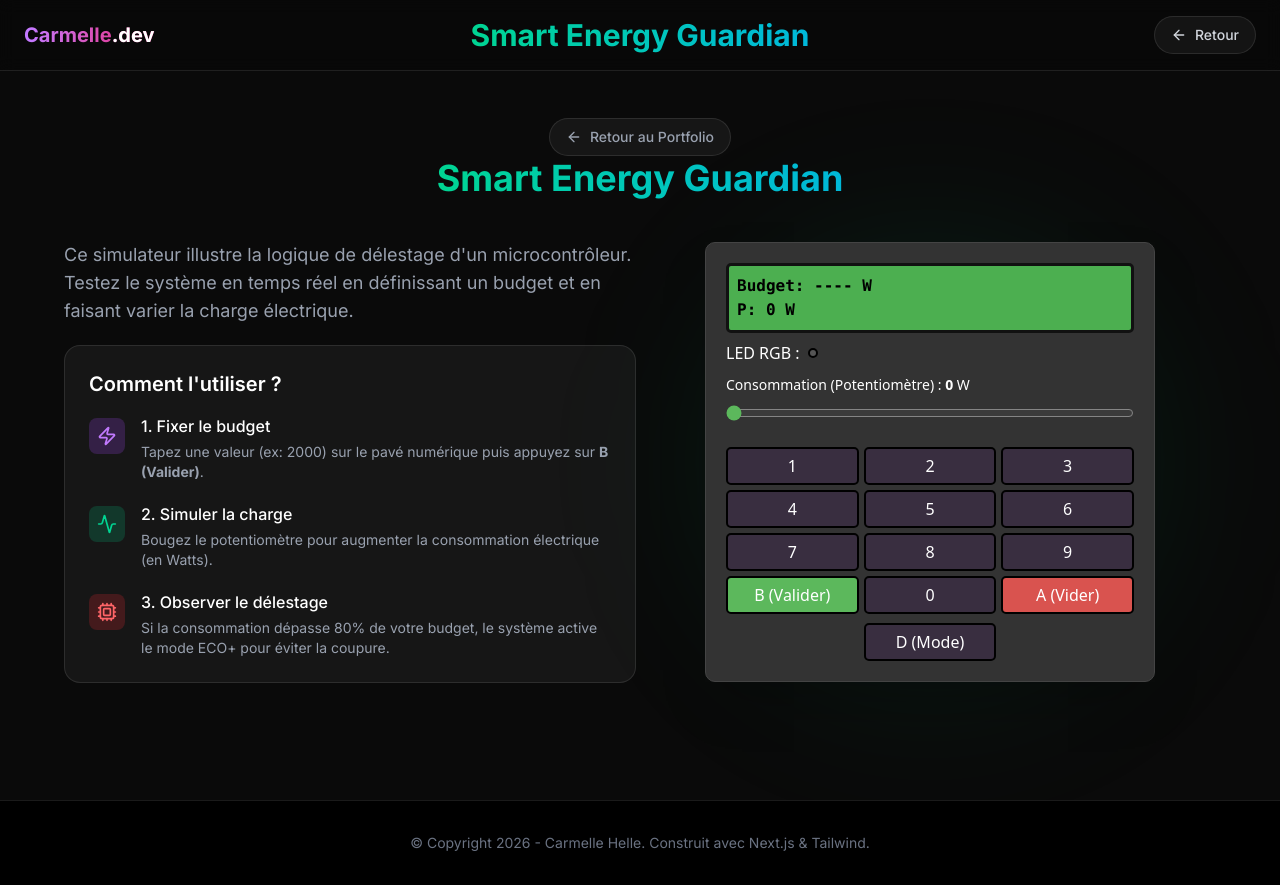
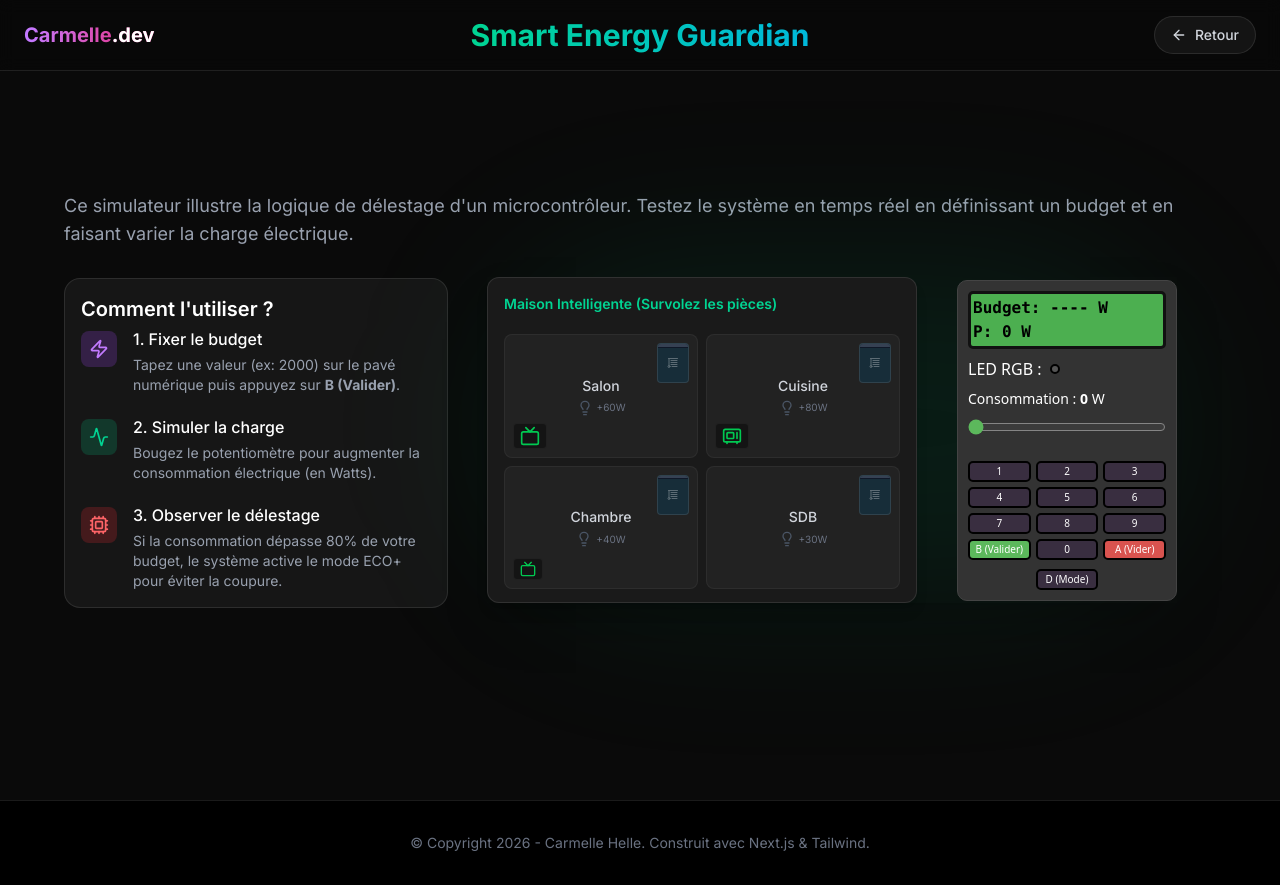
Before and after one commit to Hcarmelle7/Monportfolio, a Next.js app: page /demo in a window 1280 px wide. Built offline with nearby package versions, Linux system fonts and the light colour scheme.

Commit message:
simulation de smart energy guardian

```diff
--- a/app/demo/page.tsx
+++ b/app/demo/page.tsx
@@ -15,11 +15,13 @@ export default function SimulateurPage() {
 
       {/* Conteneur principal  */}
       <div className="max-w-6xl w-full mx-auto">
-        <div className="flex flex-col items-center mb-8">
-          {/* <div className="inline-flex items-center gap-2 px-4 py-2 rounded-full bg-emerald-500/10 border border-emerald-500/20 text-emerald-400 text-sm font-medium mb-6">
+
+
+        {/* <div className="flex gap-4 items-center mb-8">
+          <div className="inline-flex items-center gap-2 px-4 py-2 rounded-full bg-emerald-500/10 border border-emerald-500/20 text-emerald-400 text-sm font-medium mb-6">
             <Cpu className="w-4 h-4" />
             <span>Système Embarqué Interactif</span>
-          </div> */}
+          </div>
           <Link
             href="/?tab=embedded#projects"
             className=" text-gray-400 hover:text-white transition-colors flex items-center gap-2 bg-white/5 px-4 py-2 rounded-full border border-white/10 hover:bg-white/10"
@@ -30,35 +32,36 @@ export default function SimulateurPage() {
           <h1 className="text-3xl md:text-4xl text-center font-bold mb-2 bg-clip-text text-transparent bg-gradient-to-r from-emerald-400 to-cyan-500 leading-tight">
             Smart Energy Guardian
           </h1>
+        </div> */}
+        <div>
+          {/* <div className="inline-flex items-center gap-2 px-4 py-2 rounded-full bg-emerald-500/10 border border-emerald-500/20 text-emerald-400 text-sm font-medium mb-6">
+                <Cpu className="w-4 h-4" />
+                <span>Système Embarqué Interactif</span>
+              </div> */}
+
+
+          <p className="text-gray-400 text-lg">
+            Ce simulateur illustre la logique de délestage d'un microcontrôleur.
+            Testez le système en temps réel en définissant un budget et en faisant varier la charge électrique.
+          </p>
         </div>
 
 
 
-        <div className="flex flex-col lg:flex-row items-center gap-2">
+        <div className="flex flex-col lg:flex-row items-center ">
 
           {/* COLONNE GAUCHE : LES EXPLICATIONS  */}
           <motion.div
             initial={{ opacity: 0, x: -50 }}
             animate={{ opacity: 1, x: 0 }}
             transition={{ duration: 0.6 }}
-            className="w-full lg:w-1/2 space-y-5"
+            className="flex-4 w-full lg:w-1/2 space-y-5 lg:mt-[30px]"
           >
 
-            <div>
-              {/* <div className="inline-flex items-center gap-2 px-4 py-2 rounded-full bg-emerald-500/10 border border-emerald-500/20 text-emerald-400 text-sm font-medium mb-6">
-                <Cpu className="w-4 h-4" />
-                <span>Système Embarqué Interactif</span>
-              </div> */}
 
 
-              <p className="text-gray-400 text-lg">
-                Ce simulateur illustre la logique de délestage d'un microcontrôleur.
-                Testez le système en temps réel en définissant un budget et en faisant varier la charge électrique.
-              </p>
-            </div>
-
             {/* Guide d'utilisation */}
-            <div className="space-y-4 bg-white/5 border border-white/10 p-6 rounded-2xl">
+            <div className="space-y-1 bg-white/5 border border-white/10 p-4 rounded-2xl">
               <h3 className="text-xl font-semibold text-white">Comment l'utiliser ?</h3>
 
               <ul className="space-y-5">
@@ -100,7 +103,7 @@ export default function SimulateurPage() {
             initial={{ opacity: 0, scale: 0.9 }}
             animate={{ opacity: 1, scale: 1 }}
             transition={{ duration: 0.6, delay: 0.2 }}
-            className="w-full lg:w-1/2 flex justify-center"
+            className="flex-8 w-full lg:w-1/2 flex justify-center"
           >
             <div className="relative">
               <div className="absolute inset-0 bg-emerald-500/10 blur-[80px] rounded-full pointer-events-none" />
--- a/components/shared/smart-energy-guardian-demo.tsx
+++ b/components/shared/smart-energy-guardian-demo.tsx
@@ -1,10 +1,12 @@
 "use client";
 import React, { useState, useEffect, useRef } from 'react';
+import { motion } from 'framer-motion';
+import { Lightbulb, Tv, Microwave, Blinds, PowerOff } from 'lucide-react';
 
 export default function SmartEnergySimulator() {
   const [budgetStr, setBudgetStr] = useState("");
   const [budgetFinal, setBudgetFinal] = useState(0);
-  const [consommation, setConsommation] = useState(0);
+  const [consommation, setConsommation] = useState(0); // Potentiomètre
   const [modeActuel, setModeActuel] = useState(0); // 0=AUTO, 1=FORCE, 2=VEILLE
 
   // États pour l'affichage
@@ -12,16 +14,39 @@ export default function SmartEnergySimulator() {
   const [ledColor, setLedColor] = useState("bg-[#555] shadow-none"); // led-off par défaut
   const [lcdLine2, setLcdLine2] = useState("P: 0 W");
 
+  // etats pour la maison intelligente
+  const [activeRooms, setActiveRooms] = useState<string[]>([]);
+  const [isEcoMode, setIsEcoMode] = useState(false);
+
+
   const timeoutRef = useRef<NodeJS.Timeout | null>(null);
+
+  // les pièces de la maison
+  const rooms = [
+    { id: 'salon', name: 'Salon', lightPower: 60, icon: <Tv size={20} />, applianceName: "TV" },
+    { id: 'cuisine', name: 'Cuisine', lightPower: 80, icon: <Microwave size={20} />, applianceName: "Four" },
+    { id: 'chambre', name: 'Chambre', lightPower: 40, icon: <Tv size={16} />, applianceName: "Écran" },
+    { id: 'sdb', name: 'SDB', lightPower: 30, icon: null, applianceName: "" },
+  ];
+
+  // Calcul de la consommation totale
+  const currentLightsPower = activeRooms.reduce((total, roomId) => {
+    const room = rooms.find(r => r.id === roomId);
+    return total + (room ? room.lightPower : 0);
+  }, 0);
+
+  const totalConsommation = consommation + currentLightsPower;
 
   // La boucle de mise à jour
   useEffect(() => {
     if (budgetFinal > 0) {
-      const pourcentage = (consommation / budgetFinal) * 100;
+      const pourcentage = (totalConsommation / budgetFinal) * 100;
+      const ecoTriggered = pourcentage >= 80;
+      setIsEcoMode(ecoTriggered);
 
       // CAS DE DÉLESTAGE (>= 80%)
-      if (pourcentage >= 80) {
-        setLcdLine2(`ECO+ ${consommation}W  24°C`);
+      if (ecoTriggered) {
+        setLcdLine2(`ECO+ ${totalConsommation}W  24°C`);
 
         if (modeActuel === 1) setLedColor("bg-purple-600 shadow-[0_0_10px_purple]");
         else if (modeActuel === 2) setLedColor("bg-red-600 shadow-[0_0_10px_red]");
@@ -29,7 +54,7 @@ export default function SmartEnergySimulator() {
       }
       // CAS NORMAL (< 80%)
       else {
-        setLcdLine2(`P: ${consommation}W  24°C`);
+        setLcdLine2(`P: ${totalConsommation}W  24°C`);
 
         if (modeActuel === 2) {
           setLedColor("bg-red-600 shadow-[0_0_10px_red]");
@@ -39,10 +64,11 @@ export default function SmartEnergySimulator() {
         }
       }
     } else {
-      setLcdLine2(`P: ${consommation} W`);
+      setLcdLine2(`P: ${totalConsommation} W`);
       setLedColor("bg-[#555] shadow-none");
+      setIsEcoMode(false);
     }
-  }, [budgetFinal, consommation, modeActuel]);
+  }, [budgetFinal, totalConsommation, modeActuel]);
 
   // Gestion du clavier matriciel
   const handleKey = (key: string) => {
@@ -54,24 +80,24 @@ export default function SmartEnergySimulator() {
     }
     else if (key === 'A') {
       setBudgetStr("");
-      setBudgetFinal(0); // On réinitialise également le budget final validé
+      setBudgetFinal(0);
       setTempMessage("");
     }
     else if (key === 'B') {
       setBudgetFinal(parseInt(budgetStr || "0"));
       setTempMessage("OK! Enregistre");
-      timeoutRef.current = setTimeout(() => setTempMessage(""), 1000); // 1s
+      timeoutRef.current = setTimeout(() => setTempMessage(""), 1000);
     }
     else if (key === 'D') {
       const nextMode = (modeActuel + 1) % 3;
       setModeActuel(nextMode);
       const modes = ["MODE: AUTO", "MODE: FORCE", "MODE: VEILLE"];
       setTempMessage(modes[nextMode]);
-      timeoutRef.current = setTimeout(() => setTempMessage(""), 2000); // 2s
+      timeoutRef.current = setTimeout(() => setTempMessage(""), 2000);
     }
   };
 
-  // Affiche sur la ligne 1
+  // Ligne 1
   let displayLine1 = `Budget: ---- W`;
   if (tempMessage) {
     displayLine1 = tempMessage;
@@ -81,25 +107,92 @@ export default function SmartEnergySimulator() {
     displayLine1 = `Budget: ${budgetStr}`;
   }
 
+  // Gestion des pièces de la maison
+  const handleRoomEnter = (id: string) => {
+    if (!activeRooms.includes(id)) setActiveRooms([...activeRooms, id]);
+  };
+  const handleRoomLeave = (id: string) => {
+    setActiveRooms(activeRooms.filter(roomId => roomId !== id));
+  };
+
   return (
-    <div className="bg-[#333] p-[20px] rounded-[10px] w-[450px]  font-sans text-white border border-[#444]">
+    <div className="flex lg:flex-row flex-col items-center gap-6 lg:gap-10 justify-center mt-6">
 
-      {/* Simulation de l'Écran LCD */}
-      <div className="bg-[#4caf50] text-[#000] font-mono font-bold p-[08px] border-[3px] border-[#111] rounded-[5px] mb-[08px]">
+      {/* la maison intelligente en 2D */}
+      <div className="lg:w-[430px] w-full lg:h-[326px] bg-[#1a1a1a] p-4 rounded-xl border border-white/10 shadow-lg">
+        <h3 className="text-emerald-400 font-semibold mb-3 text-sm flex items-center gap-2">
+          Maison Intelligente (Survolez les pièces)
+        </h3>
+        <div className="grid grid-cols-2 gap-2 h-[255px] mt-5">
+          {rooms.map((room) => {
+            const isHovered = activeRooms.includes(room.id);
+            return (
+              <div
+                key={room.id}
+                onMouseEnter={() => handleRoomEnter(room.id)}
+                onMouseLeave={() => handleRoomLeave(room.id)}
+                className={`relative rounded-lg border transition-all duration-300 overflow-hidden cursor-crosshair flex flex-col items-center justify-center
+                  ${isHovered
+                    ? 'border-emerald-500/50 bg-emerald-900/20 shadow-[inset_0_0_30px_rgba(16,185,129,0.1)]'
+                    : 'border-white/5 bg-[#222]'}
+                `}
+              >
+                {/* Animation des Volets */}
+                <div className="absolute top-2 right-2 w-8 h-10 border border-white/10 bg-sky-900/30 rounded overflow-hidden">
+                  <div className="absolute inset-0 flex items-center justify-center opacity-30">
+                    <Blinds size={12} />
+                  </div>
+                  <motion.div
+                    className="absolute top-0 left-0 right-0 bg-gray-700 border-b border-gray-900"
+                    initial={{ height: "0%" }}
+                    animate={{ height: isEcoMode ? "100%" : "10%" }}
+                    transition={{ duration: 1.5, type: "spring" }}
+                  />
+                </div>
+
+                <span className="text-gray-300 font-medium text-sm">{room.name}</span>
+                <div className="flex items-center gap-1 mt-1">
+                  <Lightbulb
+                    size={16}
+                    className={`transition-colors duration-300 ${isHovered ? 'text-yellow-400 drop-shadow-[0_0_5px_rgba(250,204,21,0.8)]' : 'text-gray-600'}`}
+                  />
+                  <span className="text-[10px] text-gray-500">+{room.lightPower}W</span>
+                </div>
+
+                {room.icon && (
+                  <div className="absolute bottom-2 left-2 flex items-center gap-1 bg-black/40 px-1.5 py-0.5 rounded border border-white/5">
+                    {isEcoMode ? (
+                      <PowerOff size={10} className="text-red-500 animate-pulse" />
+                    ) : (
+                      <span className="text-green-500">{room.icon}</span>
+                    )}
+                  </div>
+                )}
+              </div>
+            );
+          })}
+        </div>
+      </div>
+
+      {/* clavier matriciel */}
+      <div className="bg-[#333] p-[10px] rounded-[10px] w-[220px] font-sans text-white border border-[#444]">
+
+        {/* Écran LCD pour afficher les informations */}
+        <div className="bg-[#4caf50] text-[#000] font-mono font-bold p-[02px] border-[3px] border-[#111] rounded-[5px] mb-[08px]">
           <div>{displayLine1}</div>
           <div>{lcdLine2}</div>
         </div>
 
-      {/* LED RGB */}
-      <div className="mb-[10px] flex items-center">
+        {/* LED RGB pour afficher l'état */}
+        <div className="mb-[08px] flex items-center">
           <span>LED RGB :</span>
           <div className={`w-[10px] h-[10px] rounded-full border-2 border-[#000] inline-block ml-2 transition-colors ${ledColor}`}></div>
         </div>
 
-      {/* Potentiomètre */}
+        {/* Potentiomètre  pour ajuster la consommation */}
         <div className="mb-[10px]">
           <label className="block mb-2 text-sm">
-          Consommation (Potentiomètre) : <span className="font-bold">{consommation}</span> W
+            Consommation : <span className="font-bold">{consommation}</span> W
           </label>
           <input
             type="range"
@@ -110,13 +203,13 @@ export default function SmartEnergySimulator() {
           />
         </div>
 
-      {/* Clavier Matriciel */}
+        {/* Clavier Matriciel pour saisir les données */}
         <div className="grid grid-cols-3 gap-[5px] mt-[20px]">
           {['1', '2', '3', '4', '5', '6', '7', '8', '9'].map(num => (
             <button
               key={num}
               onClick={() => handleKey(num)}
-            className="p-[5px] text-[16px] cursor-pointer bg-[rgba(105,0,180,0.1)] text-white border-2 border-[#000] rounded-[5px] active:bg-[#777] hover:bg-[#444] transition-colors"
+              className="p-[1px] text-[10px] cursor-pointer bg-[rgba(105,0,180,0.1)] text-white border-2 border-[#000] rounded-[5px] active:bg-[#777] hover:bg-[#444] transition-colors"
             >
               {num}
             </button>
@@ -124,34 +217,35 @@ export default function SmartEnergySimulator() {
 
           <button
             onClick={() => handleKey('B')}
-          className="p-[5px] text-[16px] cursor-pointer bg-[#5cb85c] text-white border-2 border-[#000] rounded-[5px] active:bg-[#4cae4c] transition-colors"
+            className="p-[1px] text-[10px] cursor-pointer bg-[#5cb85c] text-white border-2 border-[#000] rounded-[5px] active:bg-[#4cae4c] transition-colors"
           >
             B (Valider)
           </button>
 
           <button
             onClick={() => handleKey('0')}
-          className="p-[5px] text-[16px] cursor-pointer bg-[rgba(105,0,180,0.1)] text-white border-2 border-[#000] rounded-[5px] active:bg-[#777] hover:bg-[#444] transition-colors"
+            className="p-[1px] text-[10px] cursor-pointer bg-[rgba(105,0,180,0.1)] text-white border-2 border-[#000] rounded-[5px] active:bg-[#777] hover:bg-[#444] transition-colors"
           >
             0
           </button>
 
           <button
             onClick={() => handleKey('A')}
-          className="p-[5px] text-[16px] cursor-pointer bg-[#d9534f] text-white border-2 border-[#000] rounded-[5px] active:bg-[#c9302c] transition-colors"
+            className="p-[1px] text-[10px] cursor-pointer bg-[#d9534f] text-white border-2 border-[#000] rounded-[5px] active:bg-[#c9302c] transition-colors"
           >
             A (Vider)
           </button>
 
-        {/* Bouton D */}
+          {/* Bouton D cpour changer le mode */}
           <button
             onClick={() => handleKey('D')}
-          className="col-start-2 p-[5px] text-[16px] cursor-pointer bg-[rgba(105,0,180,0.1)] text-white border-2 border-[#000] rounded-[5px] active:bg-[#777] hover:bg-[#444] transition-colors mt-1"
+            className="col-start-2 p-[1px] text-[10px] cursor-pointer bg-[rgba(105,0,180,0.1)] text-white border-2 border-[#000] rounded-[5px] active:bg-[#777] hover:bg-[#444] transition-colors mt-1"
           >
             D (Mode)
           </button>
         </div>
 
       </div>
+    </div>
   );
 }
```
Also changed, not shown: components/sections/HardwareProjects.tsx (+86 -22 lines). Lines whose indentation alone changed are shown as unchanged.
